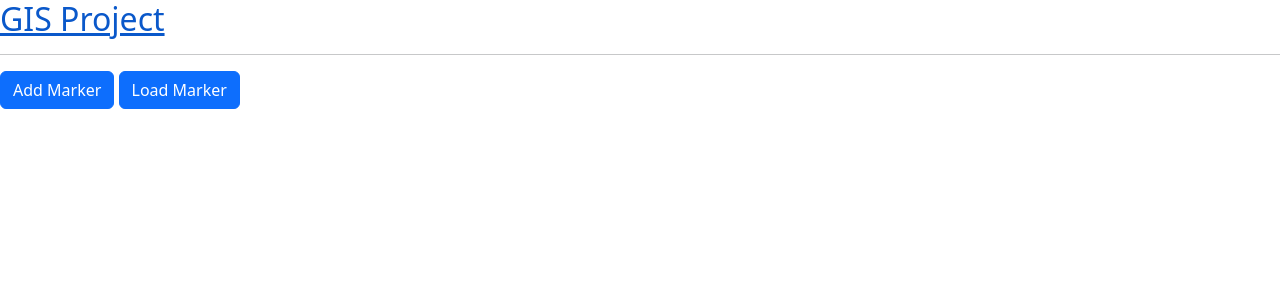
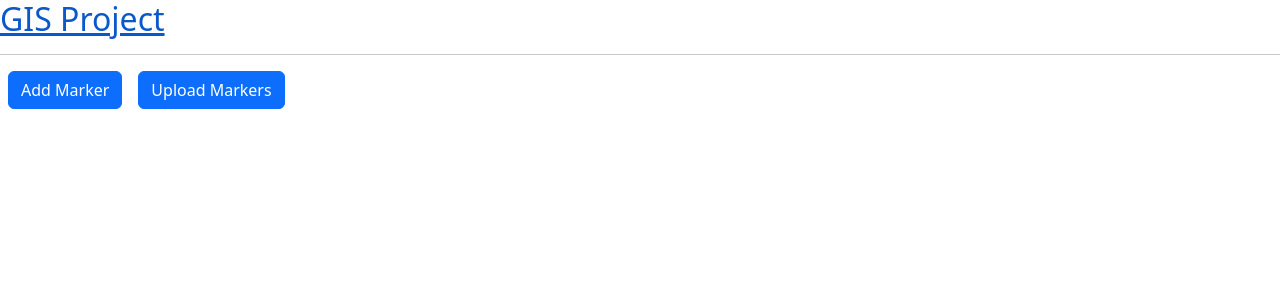
Before and after one commit to codekot/gis_project, a Flask app: template templates/index.html in a window 1280 px wide. Shown: the top 300 px of the page. Run offline with Flask 2, Linux system fonts and the light colour scheme; the template is opened without the code that fills it, so the values that code supplies are empty.

Commit message:
Add Upload Markers button

```diff
--- a/static/map.js
+++ b/static/map.js
@@ -27,13 +27,31 @@
         .openOn(map);
 }
 
+
 function addMarker() {
 map.once("click", function(e){onMapClick(e)});
 }
 
 function loadMarkers() {
-        alert("Loading markers from csv file")
+    var data = document.getElementById("file");
+    var file = data.files[0]
+    var formData = new FormData();
+    formData.append("file", file);
+    console.log(file)
+
+    /*fetch("/upload_markers", {
+        method: "POST",
+        body: formData
+    })
+    .then(response => response.text())
+    .then(data => {
+        // handle the response
+    })
+    .catch(error => {
+        console.error('Error:', error);
+    });*/
 }
 
 document.getElementById("addMarker").addEventListener("click", addMarker)
-    document.getElementById("loadMarkers").addEventListener("click", loadMarkers)
+//document.getElementById("loadMarkers").addEventListener("click", loadMarkers)
+document.getElementById("file").addEventListener("change", loadMarkers)
--- a/templates/index.html
+++ b/templates/index.html
@@ -1,8 +1,13 @@
 {% extends "base.html" %}
 
 {% block content %}
-    <button type="button" class="btn btn-primary" id="addMarker">Add Marker</button>
-    <button type="button" class="btn btn-primary" id="loadMarkers">Load Marker</button>
-    <div id="map"></div>
+<div class="d-flex justify-content-start">
+    <button type="button" class="btn btn-primary mx-2" id="addMarker">Add Marker</button>
+    <form>
+        <input type="file" id="file" name="file" style="display:none;">
+        <button type="button" class="btn btn-primary mx-2" id="loadMarkers" onclick="document.getElementById('file').click()">Upload Markers</button>
+    </form>
+</div>
+<div id="map"></div>
 <script src="{{ url_for('static', filename='map.js') }}" /></script>
 {% endblock %}
```
Lines whose indentation alone changed are shown as unchanged.
